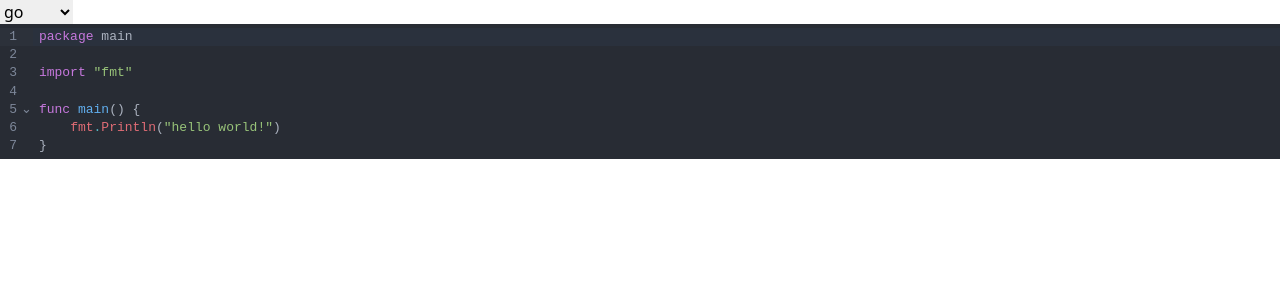
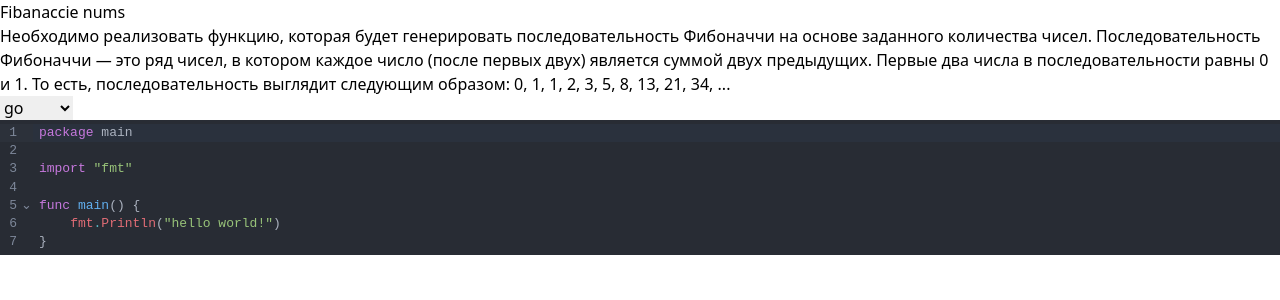
Before and after one commit to Jhon-Crow/code-editor-react, a React (Vite) app: page / in a window 1280 px wide. Shown: the top 300 px of the page. Built offline with nearby package versions, Linux system fonts and the light colour scheme.

Commit message:
add TaskText

```diff
--- /dev/null
+++ b/src/entities/TaskText/index.ts
@@ -0,0 +1 @@
+export {TaskText} from './ui/TaskText.tsx';
--- /dev/null
+++ b/src/entities/TaskText/ui/TaskText.tsx
@@ -0,0 +1,27 @@
+
+
+interface TaskTextProps {
+    theme?: 'dark' | 'light';
+    header?: string;
+    description?: string;
+}
+
+export const TaskText = (props: TaskTextProps) => {
+    const {
+        header,
+        description,
+        theme = 'dark'
+    } = props;
+    return (
+        <div
+            className={`p-6 bg-${theme === 'dark' ? 'slate-900' : 'white'} rounded-lg shadow-lg`}
+        >
+            {header && <h1
+                className={`text-2xl font-bold text-gray-${theme === 'dark' ? 300 : 800} mb-4`}
+            >{header}</h1>}
+            {description && <p
+                className={`text-gray-${theme === 'dark' ? 400 : 600} text-base leading-relaxed`}
+            >{description}</p>}
+        </div>
+    );
+};
--- a/src/pages/Main/ui/Main.tsx
+++ b/src/pages/Main/ui/Main.tsx
@@ -4,6 +4,7 @@ import {python} from "@codemirror/lang-python";
 import {Select} from "@/shared/Select";
 import {CodeSpace} from "@/entities/CodeSpace";
 import {Extension} from "@uiw/react-codemirror";
+import {TaskText} from "@/entities/TaskText";
 
 
 type TLanguage = 'go' | 'python';
@@ -17,7 +18,20 @@ export const Main = () => {
     const [selectedLang, setSelectedLang] = useState(langNamesArr[0]);
     return (
         <main>
-            <Select onChange={setSelectedLang} value={selectedLang} options={langNamesArr}/>
+            <TaskText
+                theme='dark'
+                header="Fibanaccie nums"
+                description="Необходимо реализовать функцию, которая будет
+                    генерировать последовательность Фибоначчи на основе заданного количества чисел.
+                    Последовательность Фибоначчи — это ряд чисел, в котором каждое число (после первых двух) является суммой двух предыдущих. Первые два числа в последовательности равны 0 и 1. То есть, последовательность выглядит следующим образом:
+                    0, 1, 1, 2, 3, 5, 8, 13, 21, 34, ..."
+            />
+            <Select
+                theme='dark'
+                onChange={setSelectedLang}
+                value={selectedLang}
+                options={langNamesArr}
+            />
             <CodeSpace
                 language={languagesMap[selectedLang]}
                 theme='dark'
--- a/src/shared/Select/ui/Select.tsx
+++ b/src/shared/Select/ui/Select.tsx
@@ -3,13 +3,19 @@
 // type TOption<T extends string> = {value: T, title: string}
 interface SelectProps<T extends string>{
     // options: TOption<T>[];
+    theme?: 'dark' | 'light',
     options: T[];
     value: T;
     onChange: (value: T)=> void;
 }
 
 export const Select = <T extends string>(props: SelectProps<T>) => {
-    const {options, value, onChange} = props;
+    const {
+        theme = 'dark',
+        options,
+        value,
+        onChange
+    } = props;
 
     const handleChange = (event: React.ChangeEvent<HTMLSelectElement>) => {
         onChange(event.target.value as T);
@@ -17,6 +23,7 @@ export const Select = <T extends string>(props: SelectProps<T>) => {
 
     return (
         <select
+            className={`text-center p-2 bg-${theme === 'dark' ? 'slate-900' : 'white'} rounded-lg shadow-lg text-gray-${theme === 'dark' ? 300 : 800}`}
             value={value}
             onChange={handleChange}
         >
```
